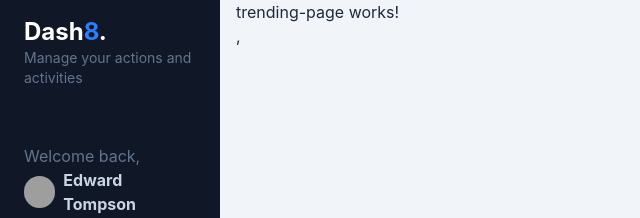
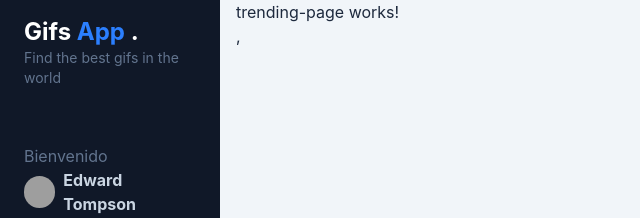
Before and after one commit to KRocioCC/GifsApp, an Angular app: page /dashboard/trending in a window 1280 px wide. Shown: the top 218 px of the page, without its empty margins (0-640 px from the left). Built offline with nearby package versions, Linux system fonts and the light colour scheme; grey boxes are pictures that could not be loaded.

Commit message:
aplicando enviroments y paths

```diff
--- a/angular.json
+++ b/angular.json
@@ -24,9 +24,7 @@
                 "input": "public"
               }
             ],
-            "styles": [
-              "src/styles.css"
-            ]
+            "styles": ["src/styles.css"]
           },
           "configurations": {
             "production": {
@@ -47,7 +45,13 @@
             "development": {
               "optimization": false,
               "extractLicenses": false,
-              "sourceMap": true
+              "sourceMap": true,
+              "fileReplacements": [
+                {
+                  "replace": "src/environments/environment.ts",
+                  "with": "src/environments/environment.development.ts"
+                }
+              ]
             }
           },
           "defaultConfiguration": "production"
--- a/src/app/gifs/components/side-menu/side-menu-header/side-menu-header.html
+++ b/src/app/gifs/components/side-menu/side-menu-header/side-menu-header.html
@@ -1,9 +1,12 @@
 <div id="logo" class="my-4 px-6">
-  <h1 class="text-lg md:text-2xl font-bold text-white">Dash<span class="text-blue-500">8</span>.</h1>
-  <p class="text-slate-500 text-sm">Manage your actions and activities</p>
+  <h1 class="text-lg md:text-2xl font-bold text-white">
+    {{ envs.companyName }}<span class="text-blue-500">
+    {{ envs.companyName2}}
+    </span>.</h1>
+  <p class="text-slate-500 text-sm">{{ envs.companySlogan }}</p>
 </div>
 <div id="profile" class="px-6 py-10">
-  <p class="text-slate-500">Welcome back,</p>
+  <p class="text-slate-500">Bienvenido</p>
   <a href="#" class="inline-flex space-x-2 items-center">
     <span>
       <img class="rounded-full w-8 h-8"
--- a/src/app/gifs/components/side-menu/side-menu-header/side-menu-header.ts
+++ b/src/app/gifs/components/side-menu/side-menu-header/side-menu-header.ts
@@ -1,8 +1,12 @@
-import { ChangeDetectionStrategy, Component } from '@angular/core';
-
+import { Component } from '@angular/core';
+import { environment } from '@environments/environment';
+// import { environment } from '../../../../../environments/environment';
 @Component({
   selector: 'gifs-side-menu-header',
   imports: [],
   templateUrl: './side-menu-header.html',
 })
-export default class SideMenuHeader {}
+export default class SideMenuHeader {
+  envs = environment;
+
+}
--- /dev/null
+++ b/src/environments/environment.development.ts
@@ -0,0 +1,11 @@
+export const environment = {
+  production: true,
+  companyName: 'Gifs',
+  companyName2: 'App',
+  companySlogan: 'Find the best gifs in the world',
+
+  //Api keys
+
+  //urls de referencias
+
+};
--- /dev/null
+++ b/src/environments/environment.ts
@@ -0,0 +1,11 @@
+export const environment = {
+  production: true,
+  companyName: 'Gifs',
+  companyName2: 'App',
+  companySlogan: 'Find the best gifs in the world',
+
+  //Api keys
+
+  //urls de referencias
+
+};
--- a/tsconfig.json
+++ b/tsconfig.json
@@ -3,6 +3,10 @@
 {
   "compileOnSave": false,
   "compilerOptions": {
+    "baseUrl": ".",
+    "paths": {
+      "@environments/*": ["src/environments/*"]
+    },
     "strict": true,
     "noImplicitOverride": true,
     "noPropertyAccessFromIndexSignature": true,
```
